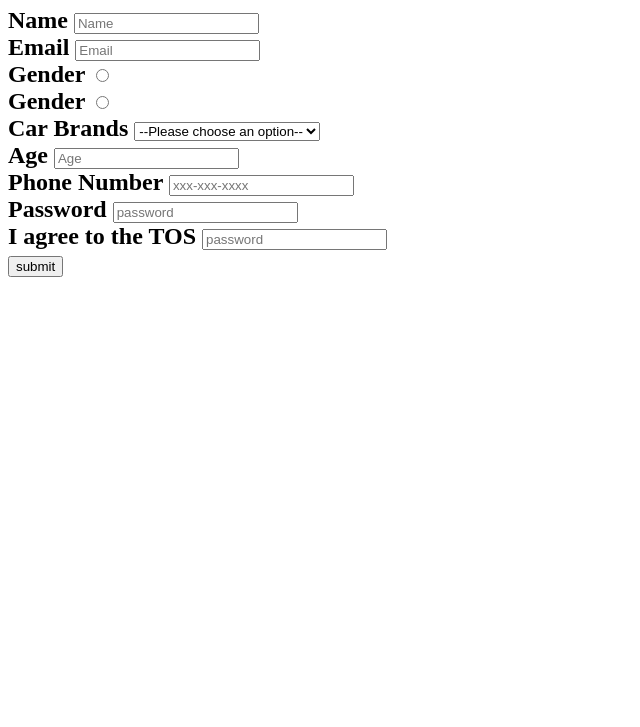
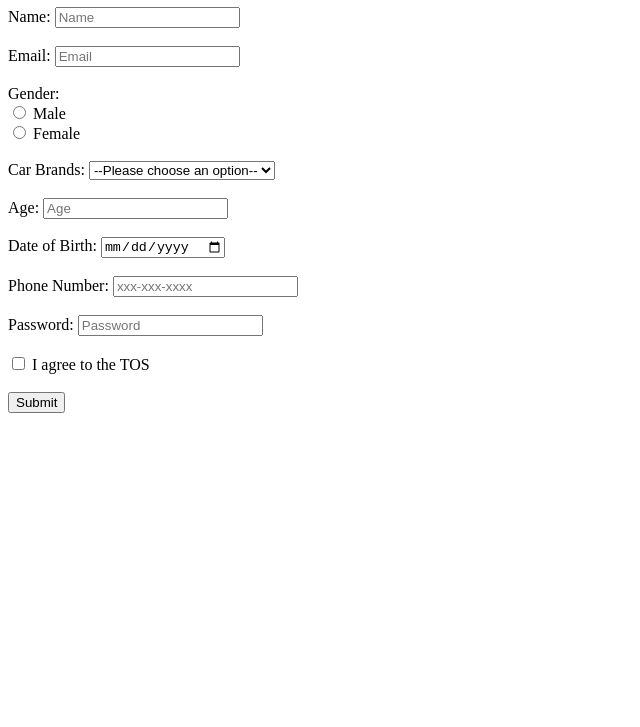
Before and after one commit to acciojob/signup-form-car-sakepaul77, a website: page main.html in a window 1280 px wide. Shown: the part 73-800 px from the top of the page, without its empty margins (0-640 px from the left). Drawn offline with Linux system fonts and the light colour scheme.

Commit message:
created a submission

```diff
--- a/main.html
+++ b/main.html
@@ -1,68 +1,64 @@
 <!DOCTYPE html>
+<html lang="en">
+<head>
+    <meta charset="UTF-8">
+    <meta name="viewport" content="width=device-width, initial-scale=1.0">
+    <title>Signup Form</title>
+</head>
+<body>
 
-<html>
+    <h1>Signup Form</h1>
 
-<head>
-	<link rel="stylesheet" href="styles.css">
-</head>
+    <form action="/submit-form" method="post">
+        <!-- Name -->
+        <label for="name">Name:</label>
+        <input type="text" id="name" name="name" placeholder="Name" required><br><br>
 
-<body>
-	<!-- the entire body must be written by student -->
-	<h1>Signup For Car<h2>
-		<form action=/submit-feedback method="post">
-			<lable for="Name">Name</lable>
-			<input type="Text" required id="name" placeholder="Name" >
-			<br>
+        <!-- Email -->
+        <label for="email">Email:</label>
+        <input type="email" id="email" name="email" placeholder="Email" required><br><br>
 
-			<lable for="email">Email</lable>
-			<input type="Email" required id="email" placeholder="Email">
-			<br>
+        <!-- Gender -->
+        <label>Gender:</label><br>
+        <input type="radio" id="gender_m" name="gender" value="male" required>
+        <label for="gender_m">Male</label><br>
+        <input type="radio" id="gender_f" name="gender" value="female" required>
+        <label for="gender_f">Female</label><br><br>
 
-			<lable for ="gender_m">Gender
-			<input type = "Radio" name="gender" required id="gender_m" >
-			</lable>
-<br>
-				<lable for =" gender_f">Gender
-			<input type = "Radio" name="gender" required id="gender_f" >
-			</lable>
-			<br>
+        <!-- Car Brands -->
+        <label for="cars">Car Brands:</label>
+        <select id="cars" name="cars" required>
+            <option value="" disabled selected>--Please choose an option--</option>
+            <option value="Toyota">Toyota</option>
+            <option value="Honda">Honda</option>
+            <option value="Ford">Ford</option>
+            <option value="BMW">BMW</option>
+            <option value="Mercedes">Mercedes</option>
+        </select><br><br>
 
-			<lable for="Car Brands">Car Brands</lable>
-		<select id="cars" name="cars" required>
-			<option valur="" disabled selected>--Please choose an option--</option>
-			<option value ="BMW">BMW</option>
-			<option value="Honda">Honda</option>
-			<option value="Tata">Tata</option>
-		</select>
-			<br>
+        <!-- Age -->
+        <label for="age">Age:</label>
+        <input type="number" id="age" name="age" placeholder="Age" required><br><br>
 
-			<lable for="Age">Age</lable>
-			<input type="Number" required id="age" placeholder="Age" >
-			<br>
+        <!-- Date of Birth -->
+        <label for="dob">Date of Birth:</label>
+        <input type="date" id="dob" name="dob" required><br><br>
 
-			<lable for="phone number">Phone Number</lable>
-			<input type="Tel" id="tel" placeholder="xxx-xxx-xxxx">
-			<br>
+        <!-- Phone Number -->
+        <label for="tel">Phone Number:</label>
+        <input type="tel" id="tel" name="tel" placeholder="xxx-xxx-xxxx"><br><br>
 
-			<lable for="password">Password</lable>
-			<input type="password" required id="password" placeholder="password">
-			<br>
+        <!-- Password -->
+        <label for="password">Password:</label>
+        <input type="password" id="password" name="password" placeholder="Password" required><br><br>
 
-			<lable for="I agree to the TOS">I agree to the TOS</lable>
-			<input type="I agree to the TOS" id="tos" placeholder="password">
-			<br>
-			<button type="submit">submit</button>
+        <!-- TOS Agreement -->
+        <input type="checkbox" id="tos" name="tos" required>
+        <label for="tos">I agree to the TOS</label><br><br>
 
-
-
-
-
-
-
-		</form>
-    <script type="text/javascript" src="./script.js">
-</script>
+        <!-- Submit Button -->
+        <button type="submit">Submit</button>
+    </form>
 
 </body>
-
 </html>
```
